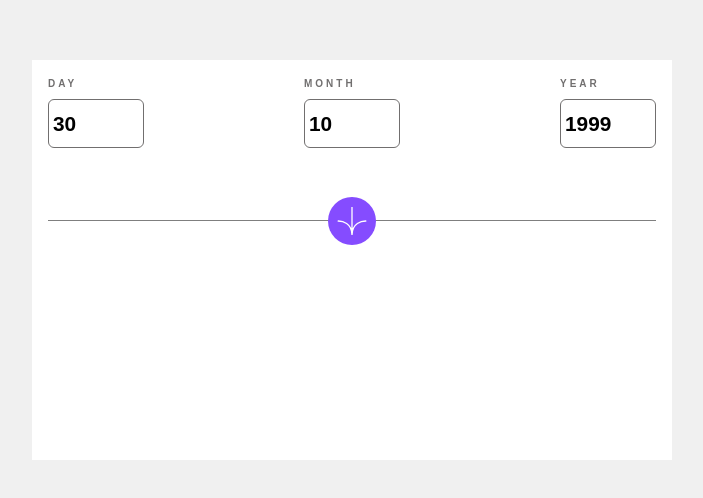
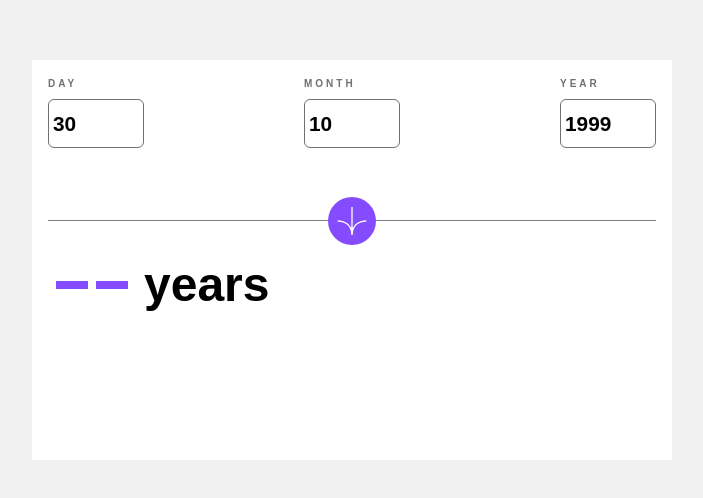
Before and after one commit to elghanbibadr/agecalc, a React (Vite) app: page / in a window 1280 px wide. Shown: the part 140-638 px from the top of the page, without its empty margins (288-991 px from the left). Built offline with nearby package versions, Linux system fonts and the light colour scheme.

Commit message:
create the first date componenet

```diff
--- a/src/App.jsx
+++ b/src/App.jsx
@@ -55,6 +55,14 @@ const App = () => {
               <img className="h-7 " src={iconArrow} alt='arrow icon' />
             </div>
           </form>
+        {/* date */}
+      <div className="flex mt-4  items-center">
+        <span className="h-2 mx-2 w-8 bg-Purple block">
+        </span>
+        <span className="h-2  w-8 mr-4 bg-Purple block">
+        </span>
+        <h1>years</h1>
+      </div>
         </div>
       </div>
   )
--- a/src/index.css
+++ b/src/index.css
@@ -23,3 +23,7 @@ label{
 input{
   @apply  placeholder:font-bold font-bold text-[1.3rem] w-24 border-[1px]   px-1 my-2 border-Smokeygrey rounded-md  py-2 focus:border-Purple outline-none
 }
+
+h1{
+  @apply font-extrabold text-5xl
+}
```
